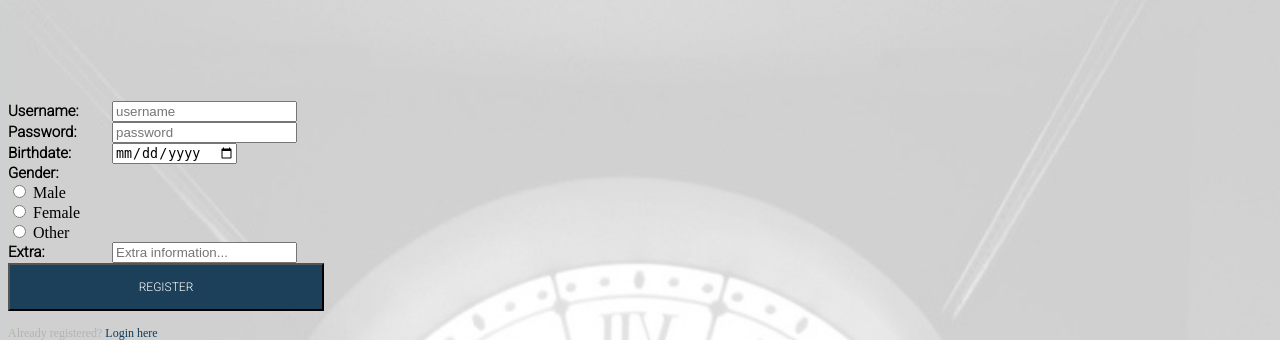
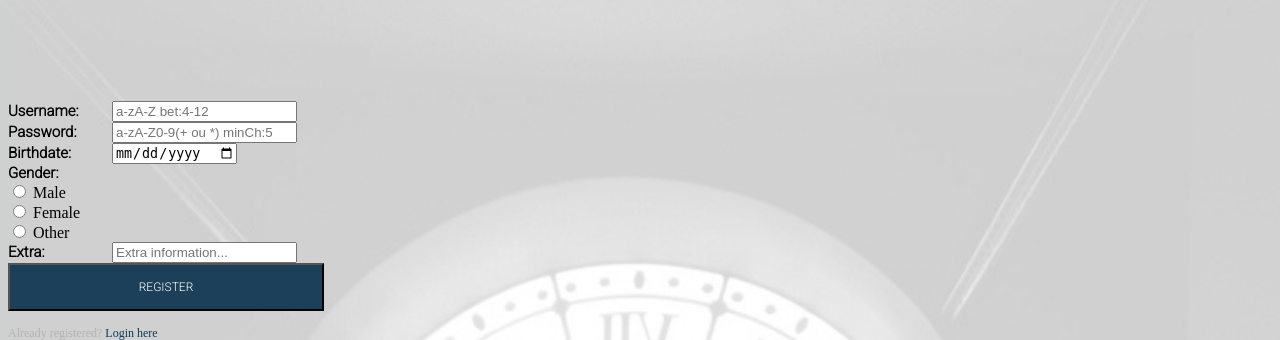
Before and after one commit to Diogopp/FEUP-LTW, a PHP site: page /user/registerPage.php in a window 1280 px wide. Shown: the part 192-532 px from the top of the page. Run offline with PHP 8.4, Linux system fonts and the light colour scheme; some web fonts are replaced.

Commit message:
password hash and regex done

```diff
--- a/Trabalho/user/registerPage.php
+++ b/Trabalho/user/registerPage.php
@@ -6,11 +6,11 @@
     <form id="register" method="post" action = "register.php" >
       <div class="block">
       <label>Username: </label>
-      <input type="text" name="username" placeholder="username" required/>
+      <input type="text" name="username" pattern="[a-zA-Z][\w]{2,10}[a-zA-Z]" placeholder="a-zA-Z bet:4-12" required/>
       </div>
       <div class="block">
       <label>Password: </label>
-      <input type="password" name="password" placeholder="password" required/>
+      <input type="password" pattern="(?=.*[0-9])(?=.*[A-Z])(?=.*[a-z])(?=.*[\+\*])([\w\+\*]){4,}(?!\1)[\w\+\*]" name="password" placeholder="a-zA-Z0-9(+ ou *) minCh:5" required/>
       </div>
       <div class="block">
       <label>Birthdate: </label>
```
